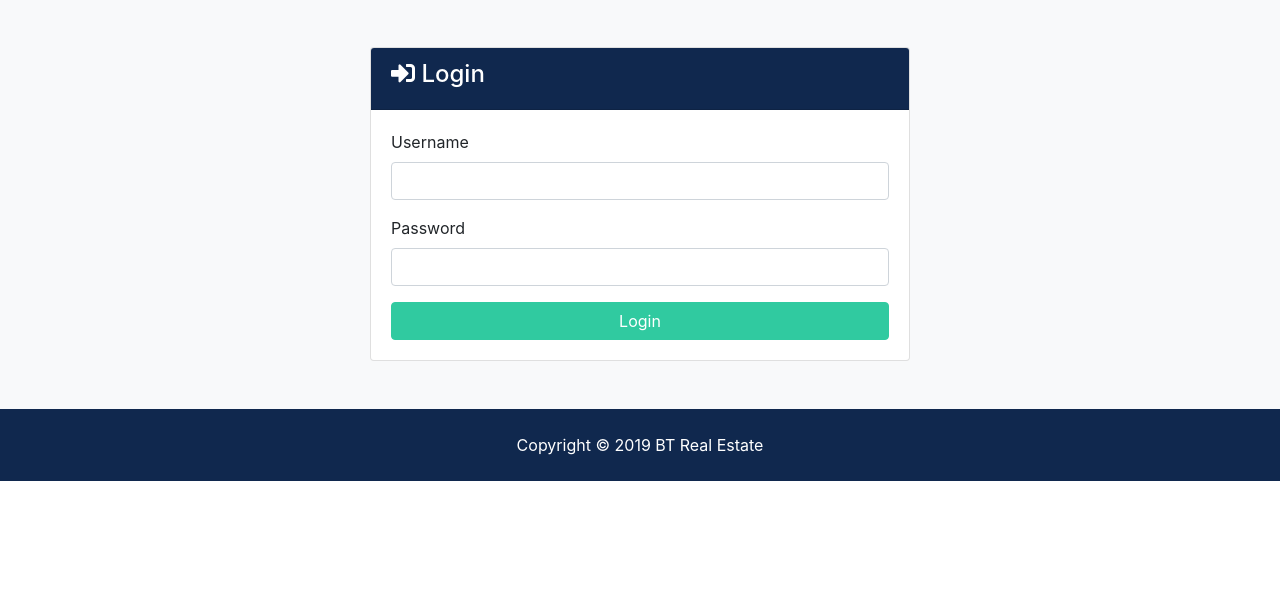
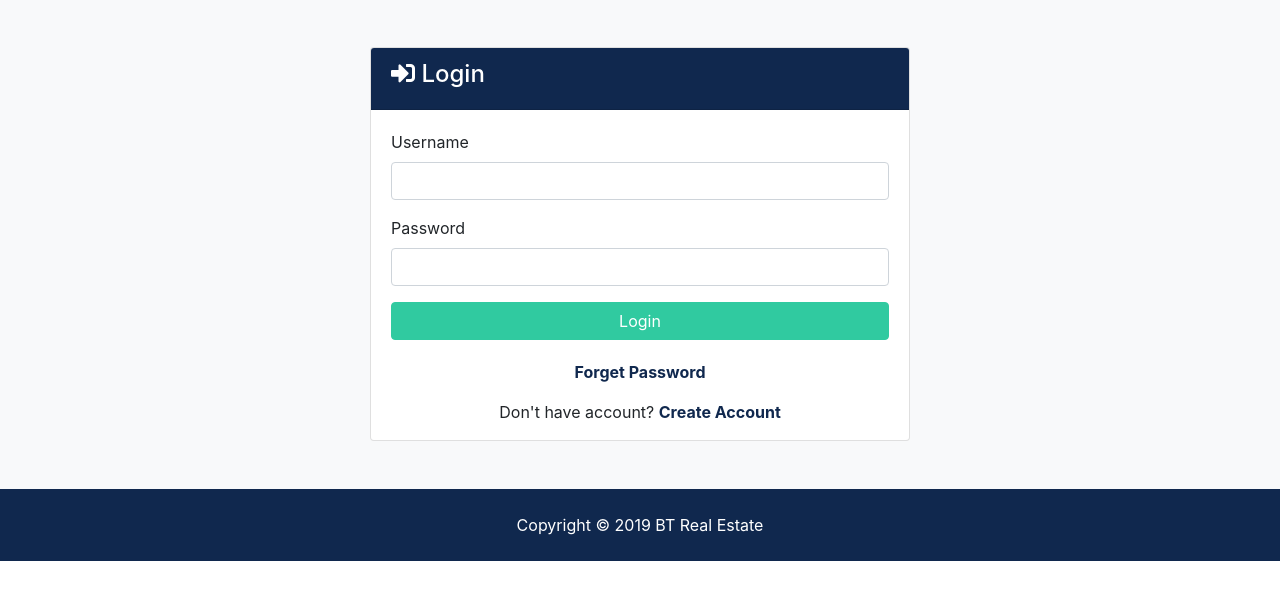
Before and after one commit to GMNaim/Real-Estate-project, a Django app: page /accounts/login in a window 1280 px wide. Shown: the part 129-729 px from the top of the page. Run offline with Django 3.2, Linux system fonts and the light colour scheme; some libraries are stand-ins or nearby versions.

Commit message:
add requirement

```diff
--- a/templates/accounts/login.html
+++ b/templates/accounts/login.html
@@ -32,6 +32,17 @@
                 <input type="submit" value="Login" class="btn btn-secondary btn-block">
               </form>
             </div>
+
+              <p class="text-center text-dark font-weight-bold">
+                     <a href="#">Forget Password</a>
+              </p>
+
+              <p class="text-center">
+                  Don't have account?
+                  <a href="{% url 'register' %}" class="alert-link">
+                      Create Account
+                  </a>
+              </p>
           </div>
         </div>
       </div>
--- a/templates/accounts/register.html
+++ b/templates/accounts/register.html
@@ -46,6 +46,9 @@
                 <input type="submit" value="Register" class="btn btn-secondary btn-block">
               </form>
             </div>
+              <p class="text-center">Already have an account.
+                  <a href="{% url 'login' %}" class="alert-link"> Sign in</a>
+              </p>
           </div>
         </div>
       </div>
```
Also changed, not shown: requirements.txt (added, +8 -0 lines).
